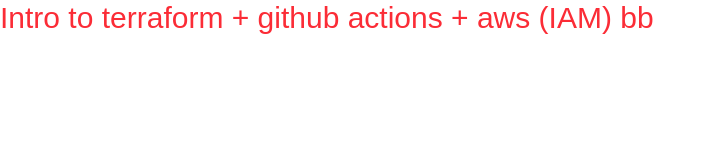
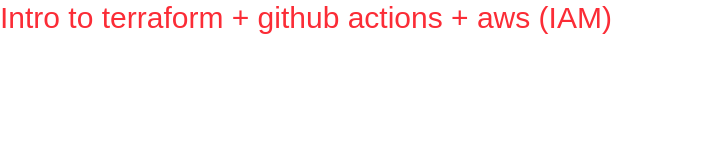
Before and after one commit to stephanlbj/next_terraform, a Next.js app: page / in a window 1280 px wide. Shown: the top 160 px of the page, without its empty margins (0-714 px from the left). Built offline with nearby package versions, Linux system fonts and the light colour scheme.

Commit message:
fixed lint error

```diff
--- a/app/page.tsx
+++ b/app/page.tsx
@@ -1,6 +1,7 @@
-
 export default function Home() {
   return (
-    <h1 className="text-red-500 text-3xl ">Intro to terraform + github actions +  aws (IAM) bb  </h1>
+    <h1 className="text-red-500 text-3xl ">
+      Intro to terraform + github actions + aws (IAM)
+    </h1>
   );
 }
```
